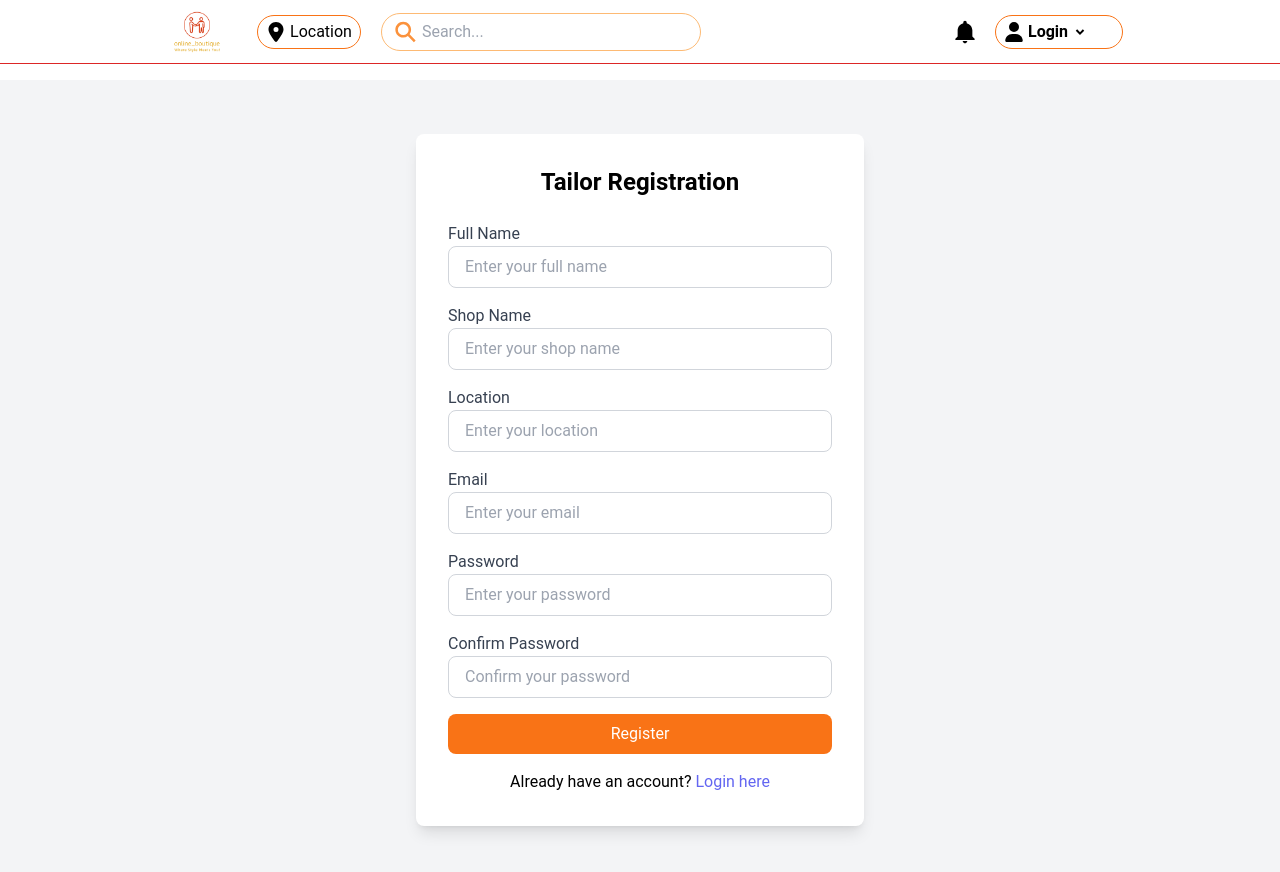
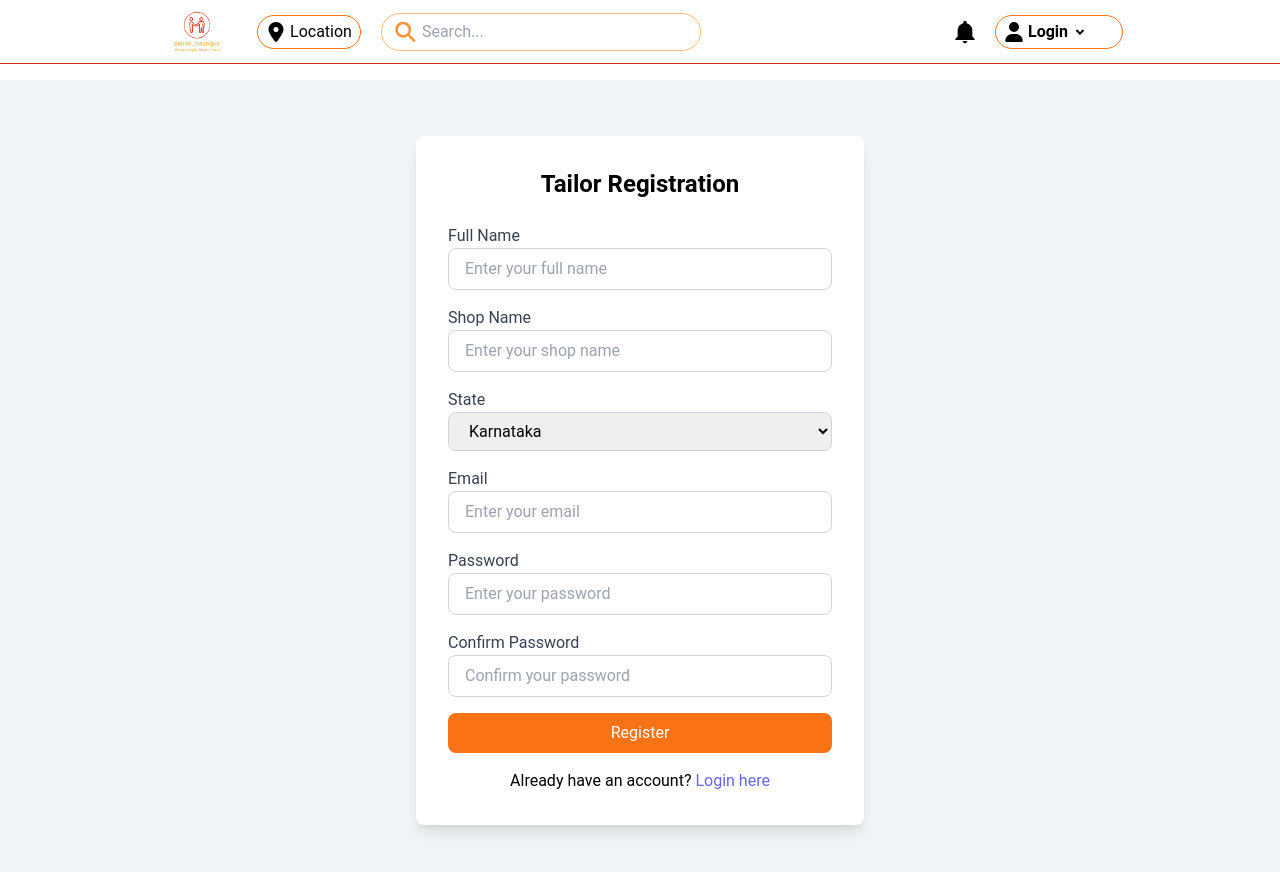
Before and after one commit to dscedesigners/Shivkumarrathod-Online_Boutique, a React (Vite) app in the folder client/: page /tailorauth in a window 1280 px wide. Both pictures are taken after a click on the button "Register here". Shown: the top 872 px of the page. Built offline with nearby package versions, Linux system fonts and the light colour scheme.

Commit message:
Location
added ten states for selecting

```diff
--- a/client/src/Account/TailorAuthPage.jsx
+++ b/client/src/Account/TailorAuthPage.jsx
@@ -58,16 +58,28 @@ const TailorAuth = () => {
                 />
               </div>
               <div>
-                <label className="block text-gray-700">Location</label>
-                <input
-                  type="text"
-                  name="location"
-                  value={formData.location}
-                  onChange={handleChange}
-                  className="w-full px-4 py-2 border border-gray-300 rounded-lg focus:outline-none focus:ring focus:ring-indigo-200"
-                  placeholder="Enter your location"
-                />
-              </div>
+  <label className="block text-gray-700">State</label>
+  <select
+    name="state"
+    value={formData.state} // assuming `state` is a part of your `formData`
+    onChange={handleChange} // this is your form's change handler
+    className="w-full px-4 py-2 border border-gray-300 rounded-lg focus:outline-none focus:ring focus:ring-indigo-200"
+  >
+    <option value="" disabled>
+      Select your state
+    </option>
+    <option value="Karnataka">Karnataka</option>
+    <option value="Maharashtra">Maharashtra</option>
+    <option value="Tamil Nadu">Tamil Nadu</option>
+    <option value="Uttar Pradesh">Uttar Pradesh</option>
+    <option value="Rajasthan">Rajasthan</option>
+    <option value="Kerala">Kerala</option>
+    <option value="Gujarat">Gujarat</option>
+    <option value="West Bengal">West Bengal</option>
+    <option value="Punjab">Punjab</option>
+    <option value="Bihar">Bihar</option>
+  </select>
+</div>
             </>
           )}
           <div>
```
